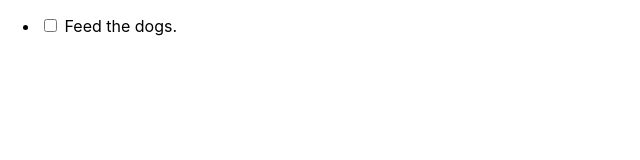
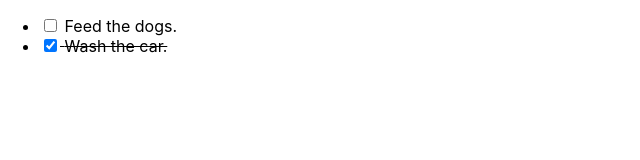
Before and after one commit to MorganWilliamson/TS-Todo, a React (Vite) app in the folder ts-todo/: page / in a window 1280 px wide. Shown: the top 160 px of the page, without its empty margins (0-640 px from the left). Built offline with nearby package versions, Linux system fonts and the light colour scheme.

Commit message:
Toggle on click functionality.

```diff
--- a/ts-todo/src/App.tsx
+++ b/ts-todo/src/App.tsx
@@ -1,18 +1,39 @@
 import React, { useState } from 'react';
-import { ListItem } from "./components/ListItem";
+import { ListItem
+} from "./components/ListItem";
 import './App.css';
 
-const todos: Todo[] = [
+const initialTodos: Todo[] = [
   {
     text: "Feed the dogs.",
     completed: false,
   },
+  {
+    text: "Wash the car.",
+    completed: true,
+  },
 ]
 
 function App() {
+  const [todos, setTodos] = useState(initialTodos);
+
+  const toggleTodo = (selected: Todo) => {
+    const newTodo = todos.map(todo => {
+      if (todo === selected) {
+        return {
+          ...todo,
+          completed: !todo.completed,
+        };
+      }
+      return todo;
+    });
+    setTodos(newTodo);
+  }
+
   return (
     <ul>
-      <ListItem todo={todos[0]} />
+      <ListItem todo={todos[0]} toggleTodo={toggleTodo}  />
+      <ListItem todo={todos[1]} toggleTodo={toggleTodo}  />
     </ul>
   )
 }
--- a/ts-todo/src/components/ListItem.tsx
+++ b/ts-todo/src/components/ListItem.tsx
@@ -2,13 +2,19 @@ import React from "react";
 
 interface Props {
     todo: Todo;
+    toggleTodo: ToggleTodo;
 };
 
-export const ListItem: React.FC<Props> = ({ todo }) => {
+export const ListItem: React.FC<Props> = ({ todo, toggleTodo }) => {
     return (
         <li>
             <label style={{ textDecoration: todo.completed ? 'line-through' : undefined }}>
-                <input type="checkbox" checked={todo.completed} /> {todo.text}
+                <input
+                type="checkbox"
+                checked={todo.completed}
+                onClick={() => {
+                    toggleTodo(todo)
+                }} /> {todo.text}
             </label>
         </li>
     )
--- a/ts-todo/src/types.d.ts
+++ b/ts-todo/src/types.d.ts
@@ -2,3 +2,5 @@ interface Todo {
     text: string;
     completed: boolean;
 }
+
+type ToggleTodo = (selectedTodo: Todo) => void;
```
